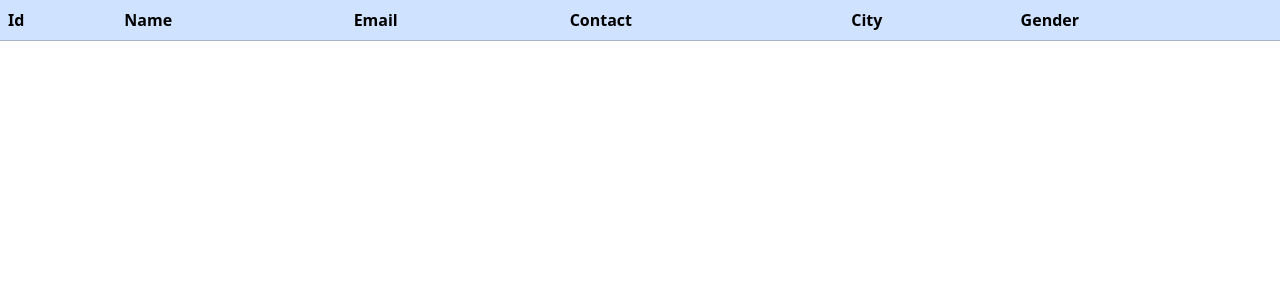
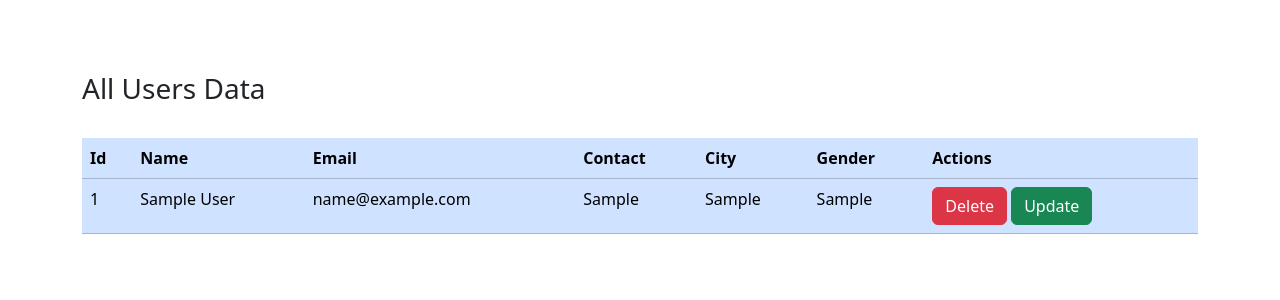
Before and after one commit to Khushboo-Jamali/practice, a PHP site: page /showdata.php in a window 1280 px wide. Shown: the top 300 px of the page. Run offline with PHP 8.4, Linux system fonts and the light colour scheme; tables that the repository leaves empty or names only in its code hold one stand-in row (values such as "Sample post"); lists and menus that the app fills with data are empty.

Commit message:
show data file work completed

```diff
--- a/backend.php
+++ b/backend.php
@@ -9,7 +9,7 @@ $city = $_POST['city'];
 $gender = $_POST['g'];
 
 $q = "INSERT INTO `users`( `name`, `email`, `password`, `contact`, `city`, `gender`)
-VALUES ('$name','$email','$pass','$city','$contact','$gender')";
+VALUES ('$name','$email','$pass','$contact','$city','$gender')";
 $sql = mysqli_query($conn, $q);
 if ($sql) {
     echo 'Data inserted';
--- a/showdata.php
+++ b/showdata.php
@@ -1,3 +1,8 @@
+<?php
+$conn = mysqli_connect('localhost', 'root', '', 'ajaxCrud');
+
+?>
+
 <!doctype html>
 <html lang="en">
 
@@ -15,9 +20,17 @@
         rel="stylesheet"
         integrity="sha384-T3c6CoIi6uLrA9TneNEoa7RxnatzjcDSCmG1MXxSR1GAsXEV/Dwwykc2MPK8M2HN"
         crossorigin="anonymous" />
+
+    <link rel="stylesheet" href="https://cdnjs.cloudflare.com/ajax/libs/font-awesome/6.7.1/css/all.min.css">
 </head>
 
 <body>
+
+    <div class="container">
+        <br><br><br>
+        <h3>All Users Data</h3>
+        <br>
+
         <div
             class="table-responsive">
             <table
@@ -30,28 +43,42 @@
                         <th scope="col">Contact</th>
                         <th scope="col">City</th>
                         <th scope="col">Gender</th>
+                        <th scope="col">Actions</th>
+
 
                     </tr>
                 </thead>
                 <tbody id="tbody">
+                    <?php
+                    $sel = "SELECT * FROM users ";
+                    $data = mysqli_query($conn, $sel);
+                    if ($data->num_rows > 0) {
+                        while ($row = mysqli_fetch_assoc($data)) {
+                            echo "   <tr>
+                                <td> {$row['id']} </td>
+                                <td> {$row['name']}</td>
+                                <td> {$row['email']} </td>
+                                <td> {$row['contact']} </td>
+                                <td>{$row['city']} </td>
+                                <td> {$row['gender']} </td>
+                                <td>
+                                    <button class='btn btn-danger' id='{$row["id"]}'>Delete</button>
+                                    <button class='btn btn-success' id='{$row["id"]}'>Update</button>
+
+                                </td>
+
+                            </tr>";
+                        }
+                    }
+                    ?>
 
                 </tbody>
             </table>
         </div>
-
+    </div>
     <script src="./jquery-3.7.1.min.js"></script>
     <script>
-        // function showdata() {
-        //     $.ajax({
-        //         url: 'backend.php',
-        //         method: 'POST',
-        //         success: function(data) {
-        //             $('#tbody').html(data)
-        //         }
 
-        //     });
-        // }
-        // showdata();
     </script>
     <!-- Bootstrap JavaScript Libraries -->
     <script
```
Also changed, not shown: index.php (+36 -11 lines). Lines whose indentation alone changed are shown as unchanged.
